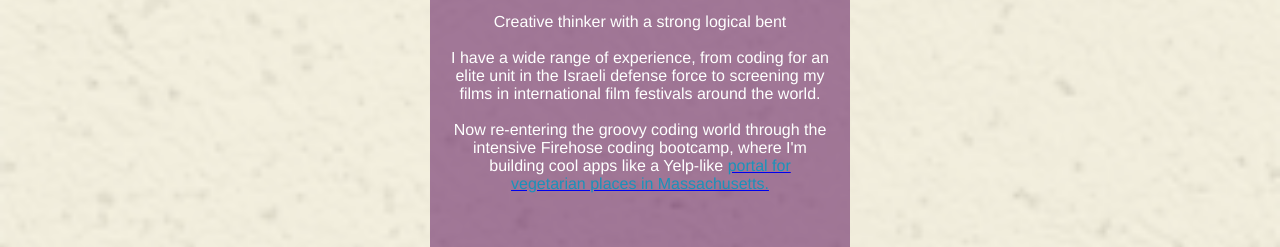
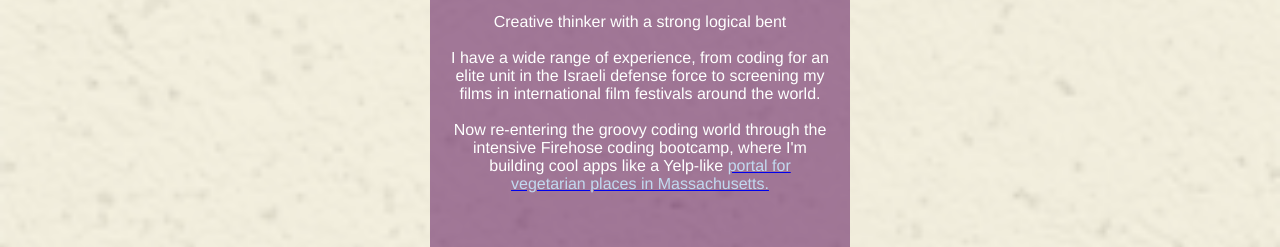
Before and after one commit to ronny2205/me, a plain HTML site: page index.html in a window 1280 px wide. Shown: the part 202-449 px from the top of the page. Drawn offline with Linux system fonts and the light colour scheme.

Commit message:
Update index.html

```diff
--- a/index.html
+++ b/index.html
@@ -45,7 +45,7 @@
 				 <br /><br />
 				 Now re-entering the groovy coding world through the intensive Firehose coding bootcamp,
 				 where I'm building cool apps like a Yelp-like
-				 <a href="http://nomster-ronny-almog.herokuapp.com"><font color="1A92BA">portal for vegetarian places in Massachusetts.</font> </a>
+				 <a href="http://nomster-ronny-almog.herokuapp.com"><font color="C2DAF0">portal for vegetarian places in Massachusetts.</font> </a>
 			</p>
 			<br />
 			<br />
```
